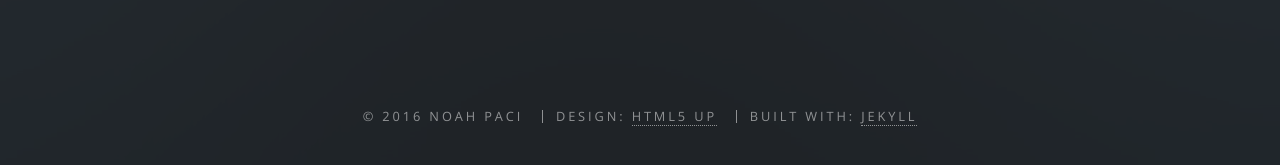
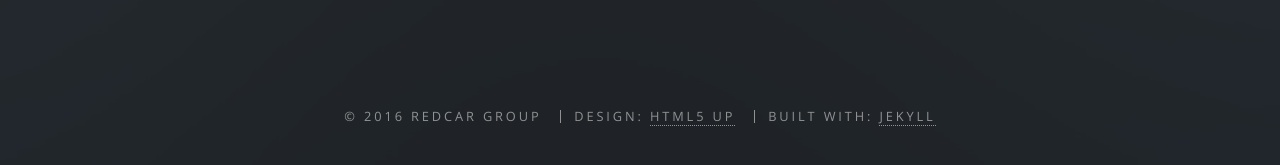
Before and after one commit to np0x/redcargroup_www, a Jekyll site: the page built from index.html, in a window 1280 px wide and 900 px high, scrolled down 709 px. Shown: the part 681-846 px from the top of the window. Built offline with Jekyll 4.4.1, drawn with Linux system fonts in a browser that asks for light colours.

Commit message:
tweaking contact info

```diff
--- a/_config.yml
+++ b/_config.yml
@@ -5,9 +5,9 @@
 title: Redcar Group
 description: |
  Technical Services focused on Android Development
-owner: Noah Paci # or company name
+owner: Redcar Group # or company name
 first_published: 2016 # if migrating another site, the year of your first publish
-email: noah.paci@gmail.com
+email: inquiry@redcargroup.com
 baseurl: "" # the subpath of your site, e.g. /blog
 url: "http://www.redcargroup.com" # the base hostname & protocol for your site
 social:
```
